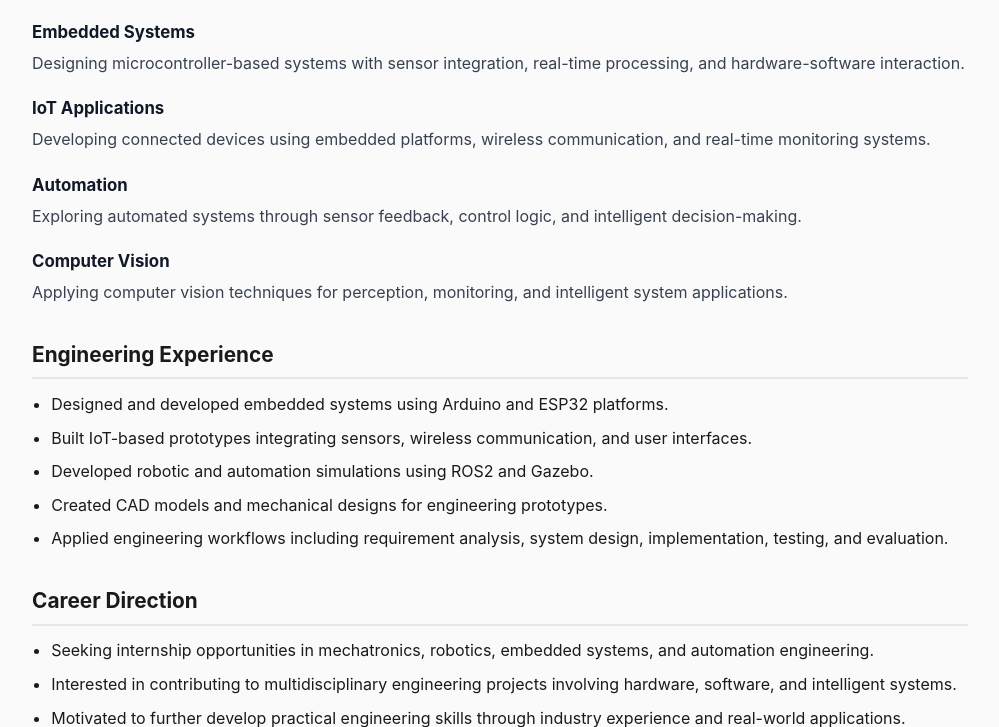
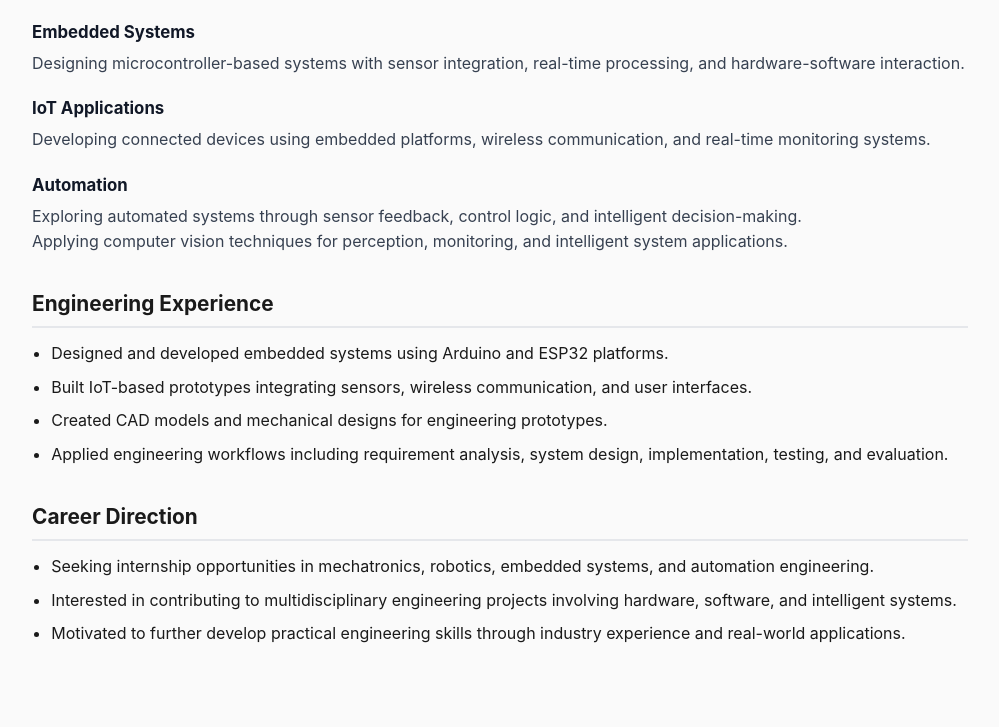
Before and after one commit to thienphule-cyber/Engineering-Portfolio-Web-Framework, a Flask app: page /about in a window 1280 px wide. Shown: the part 1486-2213 px from the top of the page, without its empty margins (140-1139 px from the left). Run offline with Flask 3, Linux system fonts and the light colour scheme.

Commit message:
Remove ROS2/Gazebo experience line and Computer Vision interest block from About page

```diff
--- a/templates/about.html
+++ b/templates/about.html
@@ -109,10 +109,6 @@
     <div class="interest-block">
         <h3>Automation</h3>
         <p>Exploring automated systems through sensor feedback, control logic, and intelligent decision-making.</p>
-    </div>
-
-    <div class="interest-block">
-        <h3>Computer Vision</h3>
         <p>Applying computer vision techniques for perception, monitoring, and intelligent system applications.</p>
     </div>
 </section>
@@ -122,7 +118,6 @@
     <ul>
         <li>Designed and developed embedded systems using Arduino and ESP32 platforms.</li>
         <li>Built IoT-based prototypes integrating sensors, wireless communication, and user interfaces.</li>
-        <li>Developed robotic and automation simulations using ROS2 and Gazebo.</li>
         <li>Created CAD models and mechanical designs for engineering prototypes.</li>
         <li>Applied engineering workflows including requirement analysis, system design, implementation, testing, and evaluation.</li>
     </ul>
```
